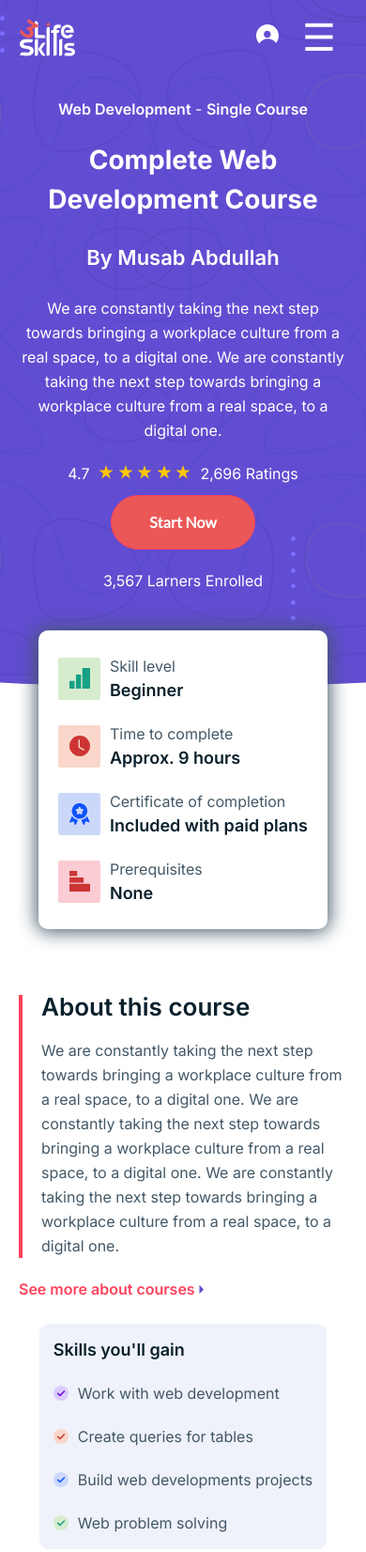
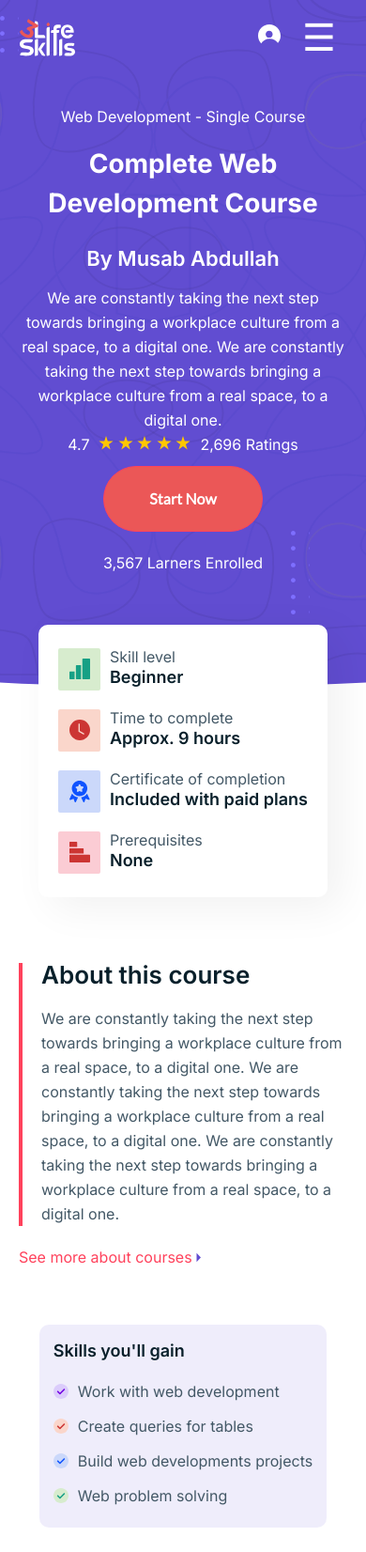
Before and after one commit to shakilnwz/3_life_skills, a plain HTML site: page index.html in a window 390 px wide. Shown: the top 1652 px of the page at 94% size. Drawn offline with Linux system fonts and the light colour scheme.

Commit message:
layout reworked

```diff
--- a/src/styles.css
+++ b/src/styles.css
@@ -1,4 +1,6 @@
 @import url('https://fonts.googleapis.com/css2?family=Inter:wght@400;500;600;700&family=Lato&display=swap');
+
+/* default props */
 
 *,
 *::after,
@@ -29,7 +31,7 @@
 
     /* colors */
     --color-hero-bg: #614DD1;
-    --color-light-bg: #EFF2FA;
+    --color-light-bg: rgba(97, 77, 209, 0.1);
     --color-btn: #EB5757;
     --color-btn-border: #FF425C;
     --color-font: #09202B;
@@ -65,7 +67,6 @@ h6 {
 h1 {
     font-size: var(--fs-h1);
     line-height: 4.2rem;
-    padding: 2rem 0;
 }
 
 h2 {
@@ -93,6 +94,68 @@ p {
     font-size: var(--fs-p-reg);
 }
 
+section {
+    padding-block: clamp(2rem, 5%, 5rem);
+}
+
+li {
+    list-style: none;
+}
+
+a,
+.red {
+    text-decoration: none;
+    color: var(--color-btn-border);
+}
+
+.btn {
+    line-height: 3.8rem;
+    width: 13.4rem;
+    text-align: center;
+    display: inline-block;
+    font-family: var(--font-btn);
+    background-color: var(--color-btn);
+    color: var(--color-font-white);
+    padding: 0 2rem;
+    border: 1px solid var(--color-btn-border);
+    border-radius: 5rem;
+}
+
+.btn:hover {
+    color: var(--color-btn);
+    background-color: var(--color-font-white);
+}
+
+/* default grid layout */
+.content-grid {
+    --padding-inline: 2rem;
+    --content-max-width: 1170px;
+    display: grid;
+    grid-template-columns:
+        [full-width-start] minmax(var(--padding-inline), 1fr) [content-start] min(100% - (var(--padding-inline) * 2), var(--content-max-width)) [content-end] minmax(var(--padding-inline), 1fr) [full-width-end];
+}
+
+.content-grid> :not(.full-width),
+.full-width> :not(.full-width) {
+    grid-column: content;
+}
+
+.content-grid>.full-width {
+    grid-column: full-width;
+    display: grid;
+    grid-template-columns: inherit;
+}
+
+/* for using flex */
+.flex-center {
+    display: flex;
+    justify-content: space-between;
+    align-items: center;
+}
+
+/* end default props */
+
+/* header section start */
 header {
     background-image: url(./static/hero_bg.svg);
     width: 100%;
@@ -122,70 +185,25 @@ header::before {
     left: 0rem;
 }
 
-.btn {
-    display: inline-block;
-    font-family: var(--font-btn);
-    background-color: var(--color-btn);
-    color: var(--color-font-white);
-    padding: 0.5rem 2rem;
-    border: 1px solid var(--color-btn-border);
-    border-radius: 5rem;
-}
-
-.btn:hover {
-    color: var(--color-btn);
-    background-color: var(--color-font-white);
-
-}
-
-li {
-    list-style: none;
-}
-
 header a {
     color: var(--color-font-white);
     text-decoration: none;
-    padding: 2rem 0;
 }
 
-.content-grid {
-    --padding-inline: 2rem;
-    --content-max-width: 1170px;
-
-    display: grid;
-    grid-template-columns:
-        [full-width-start] minmax(var(--padding-inline), 1fr) [content-start] min(100% - (var(--padding-inline) * 2), var(--content-max-width)) [content-end] minmax(var(--padding-inline), 1fr) [full-width-end];
-}
-
-.content-grid> :not(.full-width),
-.full-width> :not(.full-width) {
-    grid-column: content;
-}
-
-.content-grid>.full-width {
-    grid-column: full-width;
-
-    display: grid;
-    grid-template-columns: inherit;
-}
-
-.flex-center {
-    display: flex;
-    justify-content: space-between;
-    align-items: center;
-}
+/* nav */
 
 .nav {
     gap: clamp(0.3rem, 1vw, 2rem);
     position: relative;
     transition: all 0.3s ease-in-out;
     z-index: 1;
+    font-weight: var(--fw-medium);
 }
 
 .nav__menu {
     gap: clamp(0.3rem, 1vw, 2rem);
     position: relative;
-    transition: all 0.3s ease-in-out;
+    transition: all 0.3s ease;
 }
 
 
@@ -199,16 +217,17 @@ header a {
 }
 
 .nav__submenu {
+    width: 25%;
     text-align: center;
     visibility: hidden;
     top: 4.5rem;
     left: calc(50% - 1rem);
     position: absolute;
-    background-color: var(--color-btn);
-    padding: 1rem;
+    background-color: var(--color-hero-bg);
+    padding-bottom: 1rem;
     border-radius: 1rem;
     z-index: 99;
-    transition: all 0.5s ease-in-out;
+    /* transition: all 0.3s ease; */
     box-shadow: -1px 1px 10px 5px var(--color-font-sec);
 }
 
@@ -217,31 +236,36 @@ header a {
 }
 
 .nav__submenu>li {
-    padding: 1rem 3rem;
-    border: 4px solid transparent;
-    border-radius: 1rem;
+    width: 100%;
+    padding: 1rem 0;
+    border-bottom: 3px solid transparent;
+
     transition: all 0.3s ease-in-out;
 }
 
 .nav__submenu>li:hover {
-    border-color: var(--color-hero-bg);
+    border-color: var(--color-btn);
 }
 
-#profile {
+#profile_block {
+    width: 4rem;
+    aspect-ratio: 1;
+    border-radius: 50%;
+    text-align: center;
     position: relative;
-
-    padding: 1rem;
-    border-radius: 50%;
+    /* padding: 1rem; */
+    display: grid;
+    place-items: center;
 }
 
-#profile:hover {
+
+#profile_block:hover {
     background-color: var(--color-btn-border);
 }
 
-#profile:hover #profile__card {
+#profile_block:hover #profile__card {
     visibility: initial;
 }
-
 
 #profile__card {
     visibility: hidden;
@@ -275,21 +299,26 @@ header a {
     display: initial;
 }
 
-section {
-    padding-block: clamp(2rem, 5%, 5rem);
+/* nav end*/
+
+/* hero section */
+.hero {
+    padding-block: clamp(4rem, 10%, 8.6rem) clamp(4rem, 15%, 11.3rem);
 }
 
-.hero {
-    padding-block: clamp(4rem, 10%, 10rem);
+.pagenav {
+    line-height: 4.2rem;
+    padding-bottom: 0.8rem;
 }
 
 .hero>h4 {
     color: var(--color-font-white);
+    line-height: 4.2rem;
+    padding: 1.7rem 0 0.8rem;
 }
 
 .hero p {
     max-width: 77rem;
-    padding: 2rem 0;
 }
 
 .rating__summary {
@@ -299,7 +328,7 @@ section {
 }
 
 .hero__start {
-    padding-inline: clamp(2rem, 5vw, 4rem);
+    width: 17rem;
 }
 
 .total_enrolled {
@@ -313,9 +342,9 @@ section {
     justify-content: space-around;
     background-color: var(--color-font-white);
     color: var(--color-font);
-    padding: 2rem 0 1.5rem 0;
+    padding: 1.5rem 0 1.5rem 0;
     border-radius: 1rem;
-    box-shadow: 0px 0.5px 20px 2px var(--color-font-sec);
+    box-shadow: 14px 11px 45px 0px rgba(0, 0, 0, 0.06);
     z-index: 1;
 }
 
@@ -327,17 +356,18 @@ section {
 
 .skill-req p {
     color: var(--color-font-sec);
+    line-height: 1.8rem;
 }
 
+/* hero section end */
+
+/* header section end */
+
 .about-course {
-    gap: clamp(0.3rem, 1vw, 2rem);
+    gap: clamp(0.3rem, 10vw, 5rem);
+    justify-content: flex-start;
 }
 
-a,
-.red {
-    text-decoration: none;
-    color: var(--color-btn-border);
-}
 
 .about-course a {
     display: inline-block;
@@ -357,15 +387,19 @@ a,
 .skill {
     max-width: 36.3rem;
     background-color: var(--color-light-bg);
-    padding: 3.7rem;
+    padding: 3.7rem 4.7rem 3.3rem 3.8rem;
     border-radius: 1rem;
 }
 
+.skill h5 {
+    padding-bottom: 1.2rem;
+}
+
 .skill li {
-    padding-top: 2rem;
+    line-height: 3.7rem;
     display: flex;
     align-items: center;
-    gap: clamp(1rem, 1vw, 2rem);
+    gap: clamp(1rem, 1vw, 1.1rem);
 }
 
 .course_detail {
@@ -414,8 +448,7 @@ a,
 .daily__lessons {
     padding: 6.5rem;
     border-radius: .8rem;
-    background:
-        url(./static/bg_cityscape.svg) var(--color-light-bg);
+    background: url(./static/bg_cityscape.svg), linear-gradient(270deg, rgba(229, 238, 253, 1) 4.15%, rgba(229, 238, 253, 0) 137.71%);
     background-repeat: no-repeat;
     background-position: right bottom;
     line-height: 4.2rem;
@@ -623,7 +656,9 @@ footer h3 {
 }
 
 .hero__inv_container .btn {
-    padding: 1rem 5rem;
+
+    width: 17rem;
+
 }
 
 .office {
@@ -819,7 +854,6 @@ footer h3 {
 
     a {
         padding-block: 2rem;
-        font-weight: var(--fw-semibold);
     }
 
     .about-course {
```
Also changed, not shown: index.html (+2 -1 lines).
